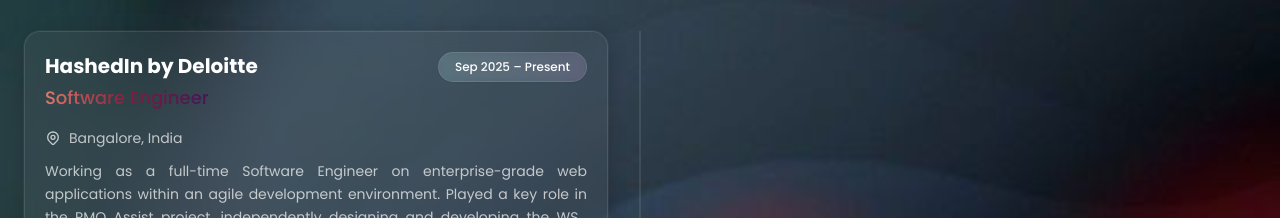
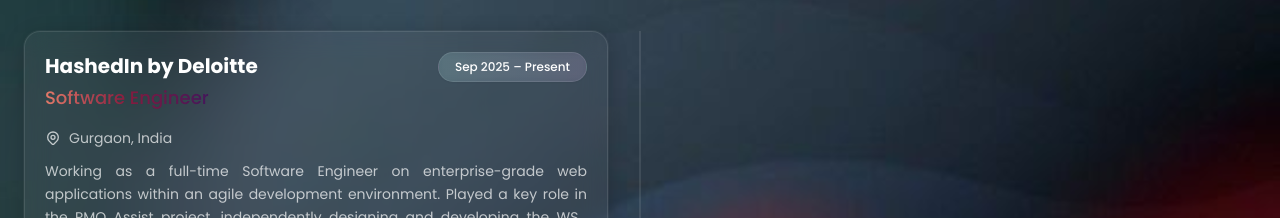
Before and after one commit to shiv75006/portfolio_modern, a React (Vite) app: page / in a window 1280 px wide. Shown: the part 1480-1698 px from the top of the page. Built offline with nearby package versions, Linux system fonts and the light colour scheme; a web font is replaced by a local one.

Commit message:
fix: update location in experience section from Bangalore to Gurgaon

```diff
--- a/src/constants/index.js
+++ b/src/constants/index.js
@@ -209,7 +209,7 @@
         company: 'HashedIn by Deloitte',
         position: 'Software Engineer',
         duration: 'Sep 2025 – Present',
-        location: 'Bangalore, India',
+        location: 'Gurgaon, India',
         description: 'Working as a full-time Software Engineer on enterprise-grade web applications within an agile development environment. Played a key role in the PMO Assist project, independently designing and developing the WSR (Weekly Status Report) Generation feature from scratch. Built and maintained multiple reusable and scalable React components with a focus on performance, maintainability, and clean UI architecture. Implemented secure JWT token decoding with decompression of compressed claims. Integrated multiple backend APIs ensuring reliable data flow and seamless frontend–backend communication. Collaborated with cross-functional teams (product, backend, QA) to deliver production-ready features that drove ~90% impact on the overall web application development.',
         technologies: ['React.js', 'JWT Authentication', 'REST APIs', 'Responsive Design', 'Agile Development', 'Component Architecture', 'JavaScript (ES6+)', 'HTML5', 'CSS3'],
         achievements: [
```
